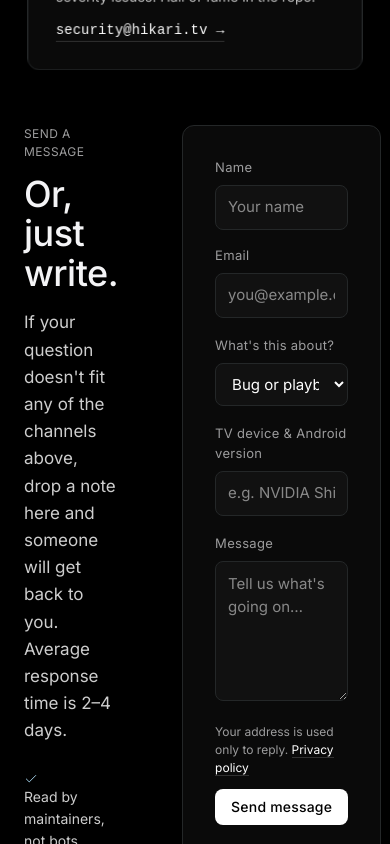
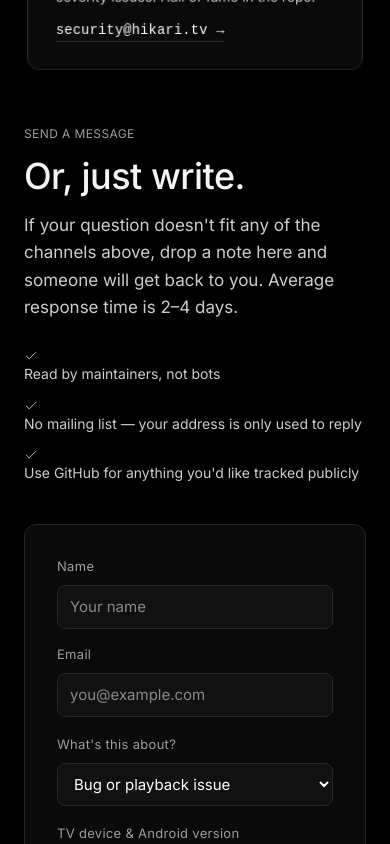
Before and after one commit to Hflott/hikari-website, a Next.js app: page /contact in a window 390 px wide. Shown: the part 1540-2384 px from the top of the page. Built offline with nearby package versions, Linux system fonts and the light colour scheme.

Commit message:
layout fixes

```diff
--- a/app/contact/page.tsx
+++ b/app/contact/page.tsx
@@ -127,16 +127,7 @@ function ContactForm() {
   };
 
   return (
-    <div
-      ref={ref}
-      style={{
-        marginTop: 80,
-        display: "grid",
-        gridTemplateColumns: "1fr 1fr",
-        gap: 64,
-        alignItems: "start",
-      }}
-    >
+    <div ref={ref} className="contact-form-grid">
       <div className="form-section">
         <div className="section-eyebrow">Send a message</div>
         <h2 className="section-h" style={{ fontSize: 36 }}>Or, just write.</h2>
--- a/app/globals.css
+++ b/app/globals.css
@@ -437,6 +437,7 @@ ul, ol { list-style: none; }
   font-size: 14px; color: var(--on-dark);
   border-bottom: 1px solid var(--hairline-strong);
   align-self: flex-start; font-family: var(--font-mono); letter-spacing: 0.2px;
+  margin-top: auto;
 }
 .contact-form {
   background: var(--surface); border: 1px solid var(--hairline);
@@ -460,6 +461,9 @@ ul, ol { list-style: none; }
 .contact-form .submit-row { display: flex; align-items: center; justify-content: space-between; padding-top: 4px; flex-wrap: wrap; gap: 12px; }
 .contact-form .privacy-note { font-size: 12px; color: var(--mute); }
 .privacy-note a { color: var(--on-dark); border-bottom: 1px solid var(--hairline-strong); }
+.contact-form-grid {
+  margin-top: 80px; display: grid; grid-template-columns: 1fr 1fr; gap: 64px; align-items: start;
+}
 
 /* ── Legal pages ─────────────────────────────────────────────── */
 .legal-body { max-width: 760px; margin: 0 auto; padding: 80px 24px 96px; color: var(--body); }
@@ -613,6 +617,7 @@ hr.hairline { border: 0; border-top: 1px solid var(--hairline); margin: 0; }
   .tiers { grid-template-columns: 1fr; }
   .dl-grid { grid-template-columns: 1fr; }
   .contact-grid { grid-template-columns: 1fr; }
+  .contact-form-grid { grid-template-columns: 1fr; gap: 40px; }
   .stat-strip { grid-template-columns: repeat(2, 1fr); }
   .stat-strip .stat:nth-child(2) { border-right: 0; }
   .footer-grid { grid-template-columns: 1fr 1fr; }
```
